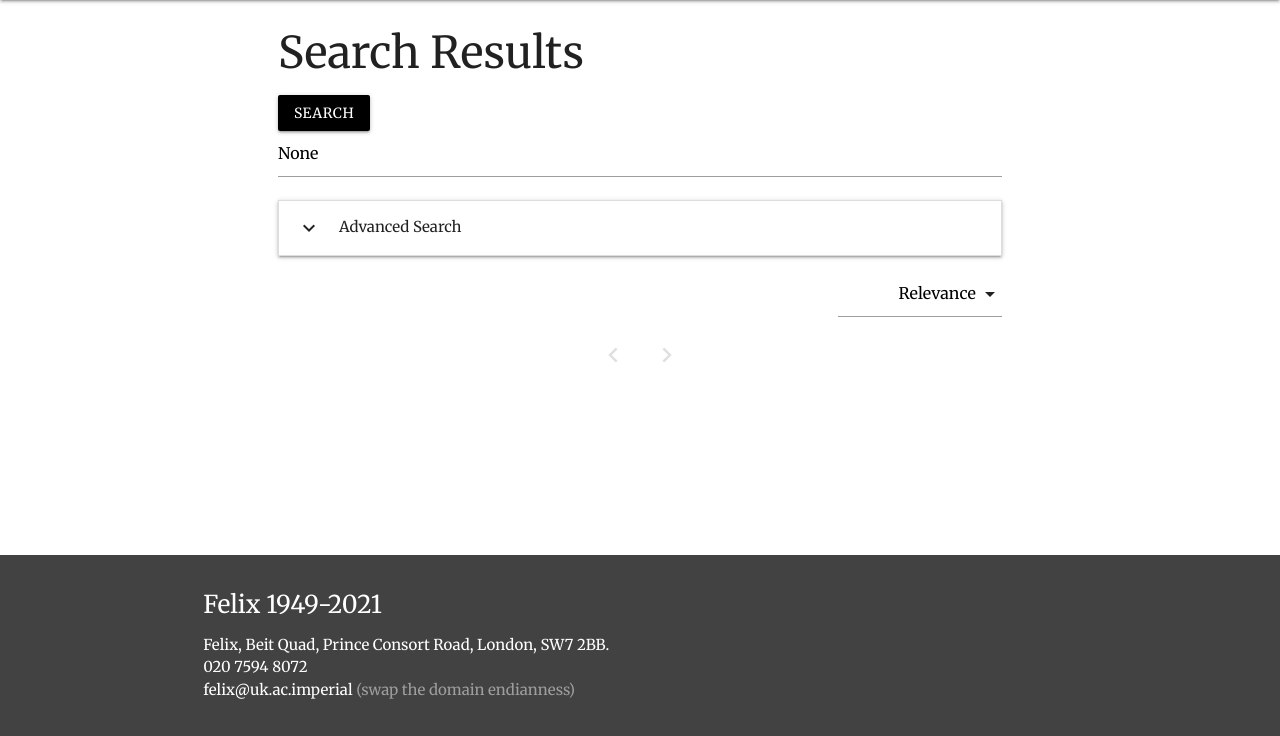
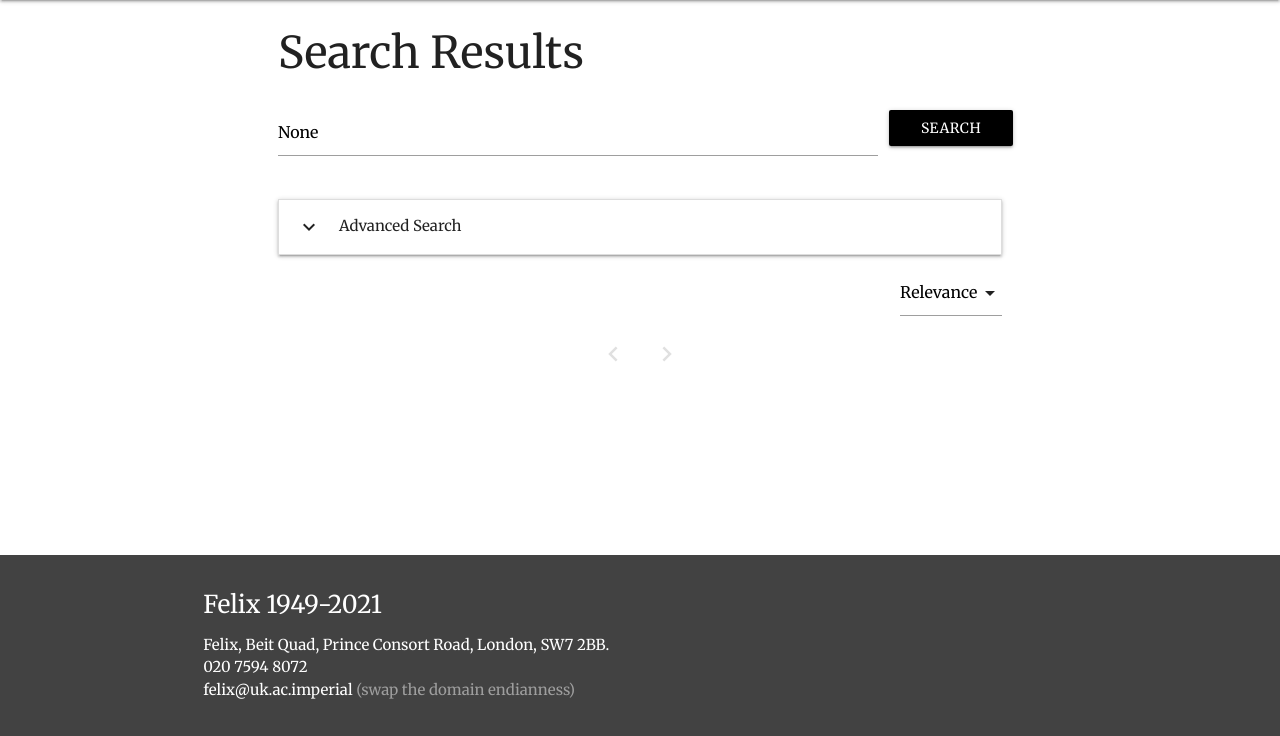
Before and after one commit to FelixOnline/FelixArchive, a Flask app: page /search in a window 1280 px wide. Shown: the part 64-800 px from the top of the page. Run offline with Flask 2, Linux system fonts and the light colour scheme; data that the repository does not hold is empty; some libraries are stand-ins or nearby versions.

Commit message:
Fix results page formatting
Signed-off-by: Andy Wang <cbeuw.andy@gmail.com>

```diff
--- a/templates/result.html
+++ b/templates/result.html
@@ -26,17 +26,15 @@
     <div class="row">
       <div class="col s12 m12 l10 offset-l1">
         <h3>Search Results</h3>
-        <form action="/search" id="search_form">
-          <div class="search-field input-field">
-            <button class="btn black waves-effect waves-light" type="submit">
-              <span>Search</span>
-            </button>
-            <div class="search-text-wrapper">
-              <label for="search_box" style="display: none">Search</label>
-              <input class="search-text" type="text" value="{{ request.args.get('q') }}" name="q" id="search_box">
-            </div>
+          <div class="row">
+            <form action="/search" id="search_form">
+              <div class="input-field col s9 m10">
+                <label for="search_box" style="display: none">Search</label>
+                <input type="text" value="{{ request.args.get('q') }}" name="q" id="search_box">
+              </div>
+              <button class="btn black waves-effect waves-light input-field col s3 m2" type="submit">Search</button>
+            </form>
           </div>
-        </form>
         <ul class="collapsible">
           <li>
             <div class="collapsible-header"><i class="material-icons">expand_more</i>Advanced Search</div>
@@ -59,18 +57,12 @@
           </li>
         </ul>
         <div class="row" style="margin-bottom: 0;">
-          <div class="col s6 offset-s6 m3 offset-m9" style="margin-bottom: 0">
+          <div class="col s6 offset-s6 m3 offset-m9 l2 offset-l10" style="margin-bottom: 0">
             <label for="sort_by" style="display: none">Sort By</label>
             <select name="sort" id="sort_by" form="search_form">
-              <option value="score desc" {% if request.args.get('sort') == 'score desc' %} selected {% endif %}>
-                Relevance
-              </option>
-              <option value="date asc" {% if request.args.get('sort') == 'date asc' %} selected {% endif %}>Oldest
-                First
-              </option>
-              <option value="date desc" {% if request.args.get('sort') == 'date desc' %} selected {% endif %}>Newest
-                First
-              </option>
+              <option value="score desc" {% if request.args.get('sort') == 'score desc' %} selected {% endif %}>Relevance</option>
+              <option value="date asc" {% if request.args.get('sort') == 'date asc' %} selected {% endif %}>Oldest First</option>
+              <option value="date desc" {% if request.args.get('sort') == 'date desc' %} selected {% endif %}>Newest First</option>
             </select>
           </div>
         </div>
```
